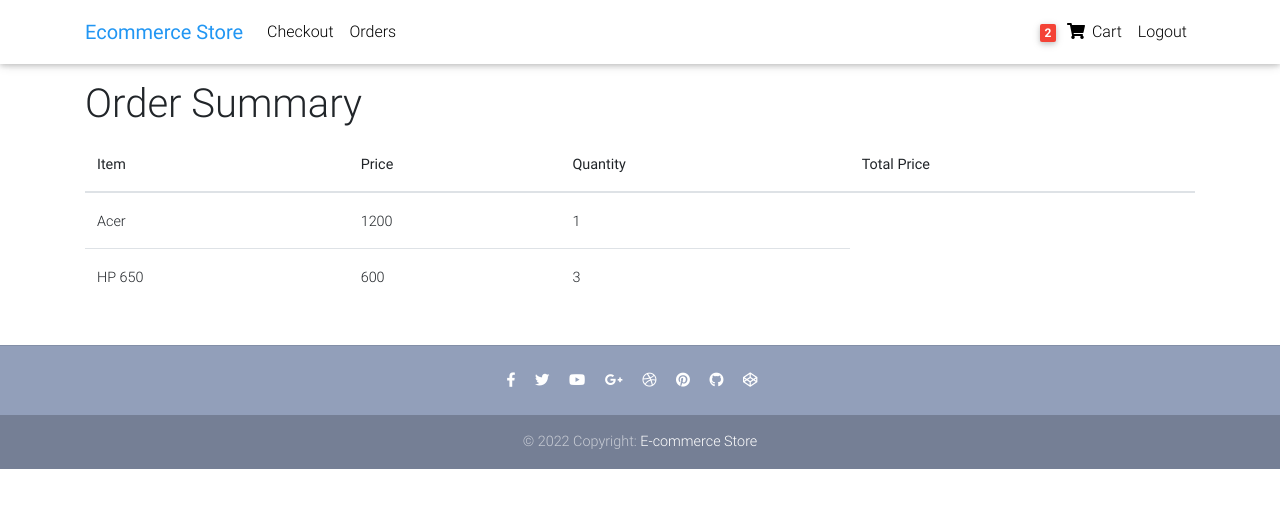
After one commit to johnpauljpc/Ecommerce-Store, a Django app: page /order-summary/ in a window 1280 px wide. The commit adds this page. Shown: the top 508 px of the page. Run offline with Django 4.2, Linux system fonts and the light colour scheme; a user stored in the database is signed in; data comes from the database, SQL or seed files in the repository; both versions use the stored data as it was after the commit; some libraries are stand-ins or nearby versions.

Commit message:
working on the order summary

```diff
--- a/store/models.py
+++ b/store/models.py
@@ -54,3 +54,6 @@ class Order(models.Model):
 
 	def __str__(self):
 		return self.user.username
+
+	def get_absolute_url(self):
+		return reverse("order-summary", kwargs={'pk':self.id})
--- a/store/urls.py
+++ b/store/urls.py
@@ -1,13 +1,14 @@
 from django.urls import path
 from .views import (ItemDetailView,
  HomeView, checkout, add_to_cart,
- remove_from_cart)
+ remove_from_cart, OrderSummaryView)
 
 #app_name = 'store'
 
 urlpatterns = [
 	path('', HomeView.as_view(), name = 'home'),
 	path('checkout/', checkout, name= 'checkout'),
+	path('order-summary/', OrderSummaryView.as_view(), name= 'order-summary'),
 	path('product/<slug>/', ItemDetailView.as_view(), name='product'),
 	path('add-to-cart/<slug>/', add_to_cart, name = 'add-to-cart'),
 	path('remove-from-cart/<slug>/', remove_from_cart, name = 'remove-from-cart'),
--- a/store/views.py
+++ b/store/views.py
@@ -1,7 +1,11 @@
 from django.shortcuts import render, redirect, get_object_or_404
 from django.contrib import messages
+from django.contrib.auth.mixins import LoginRequiredMixin
+from django.contrib.auth.decorators import login_required
+from django.core.exceptions import ObjectDoesNotExist
 from .models import Item, OrderItem, Order
-from django.views.generic import DetailView, ListView
+from django.views.generic import (DetailView,
+View, ListView)
 from django.urls import reverse
 from django.utils import timezone
 
@@ -28,17 +32,34 @@ def home(request):
 
 class HomeView(ListView):
 	model = Item
-	paginate_by = 1
+	paginate_by = 2
 	context_object_name = 'products'
 	template_name = 'home-page.html'
 
+class OrderSummaryView(LoginRequiredMixin, View):
+	#model = Order
+	#context_object_name = 'orders'
+	#template_name = 'order_summary.html'
+
+	def get(self, *args, **kwargs):
+
+		try:
+			order = Order.objects.get(user = self.request.user, ordered = False )
+			context = {
+                'object': order
+            }
+			return render(self.request, 'order_summary.html', context)
+		except ObjectDoesNotExist:
+			messages.error(request, "You do not have an active order")
+			return redirect('/')
+		return render(self.request, 'order_summary.html')
 
 class ItemDetailView(DetailView):
 	model = Item
 	context_object_name = 'products'
 	template_name = 'product-page.html'
 
-
+@login_required
 def add_to_cart(request, slug):
 
 	item = get_object_or_404(Item, slug = slug)
@@ -63,7 +84,7 @@ def add_to_cart(request, slug):
 	return redirect (reverse('product', kwargs={'slug':slug}), {'messages':messages})
 
 
-
+@login_required
 def remove_from_cart(request, slug):
 	item = get_object_or_404(Item, slug = slug)
 	order_qs = Order.objects.filter(user = request.user, ordered = False)
--- a/templates/nav.html
+++ b/templates/nav.html
@@ -26,7 +26,7 @@
           </li>
 
           <li class="nav-item">
-            <a class="nav-link waves-effect" href="http://127.0.0.1:8000/admin" target="_blank">Admin</a>
+            <a class="nav-link waves-effect" href="{% url 'order-summary'%}">Orders</a>
           </li>
         </ul>
 
--- /dev/null
+++ b/templates/order_summary.html
@@ -0,0 +1,38 @@
+ {%extends 'base.html' %}
+{% load static %}
+
+
+{% block content %}
+
+  <!--Main layout-->
+
+<div class="table-responsive text-nowrap">
+
+<h1>Order Summary</h1>
+  <table class="table">
+    <thead>
+      <tr>
+        <th scope="col">Item</th>
+        <th scope="col">Price</th>
+        <th scope="col">Quantity</th>
+        <th scope="col">Total Price</th>
+
+      </tr>
+    </thead>
+    <tbody>
+      {% for order_item in object.items.all %}
+      <tr>
+        <td>{{order_item.item.title}}</td>
+        <td>{{order_item.item.price}}</td>
+        <td>{{order_item.quantity}}</td>
+
+
+      </tr>
+      {% endfor %}
+
+    </tbody>
+  </table>
+
+</div>
+
+{% endblock content %}
```
Also changed, not shown: db.sqlite3.
